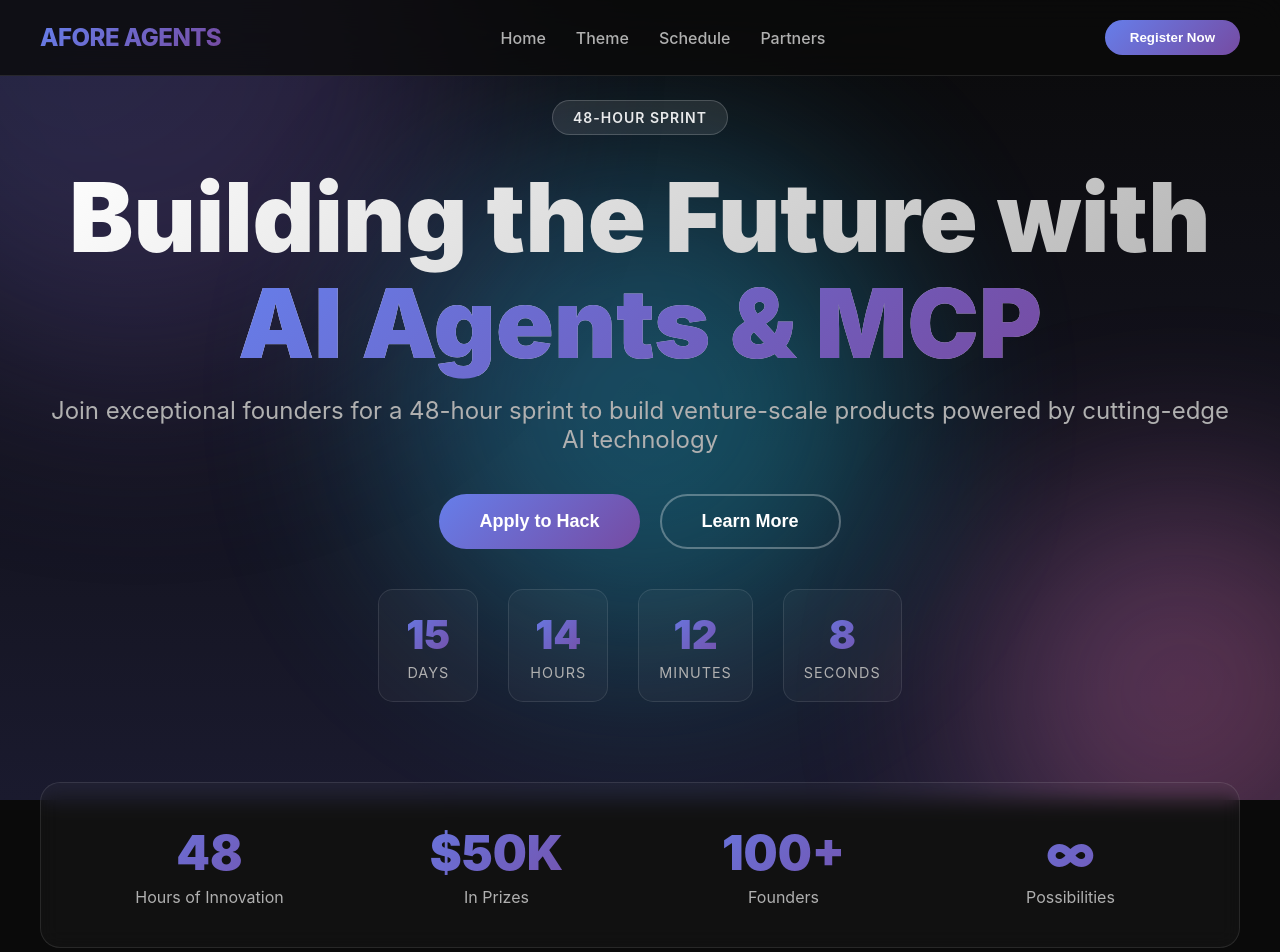
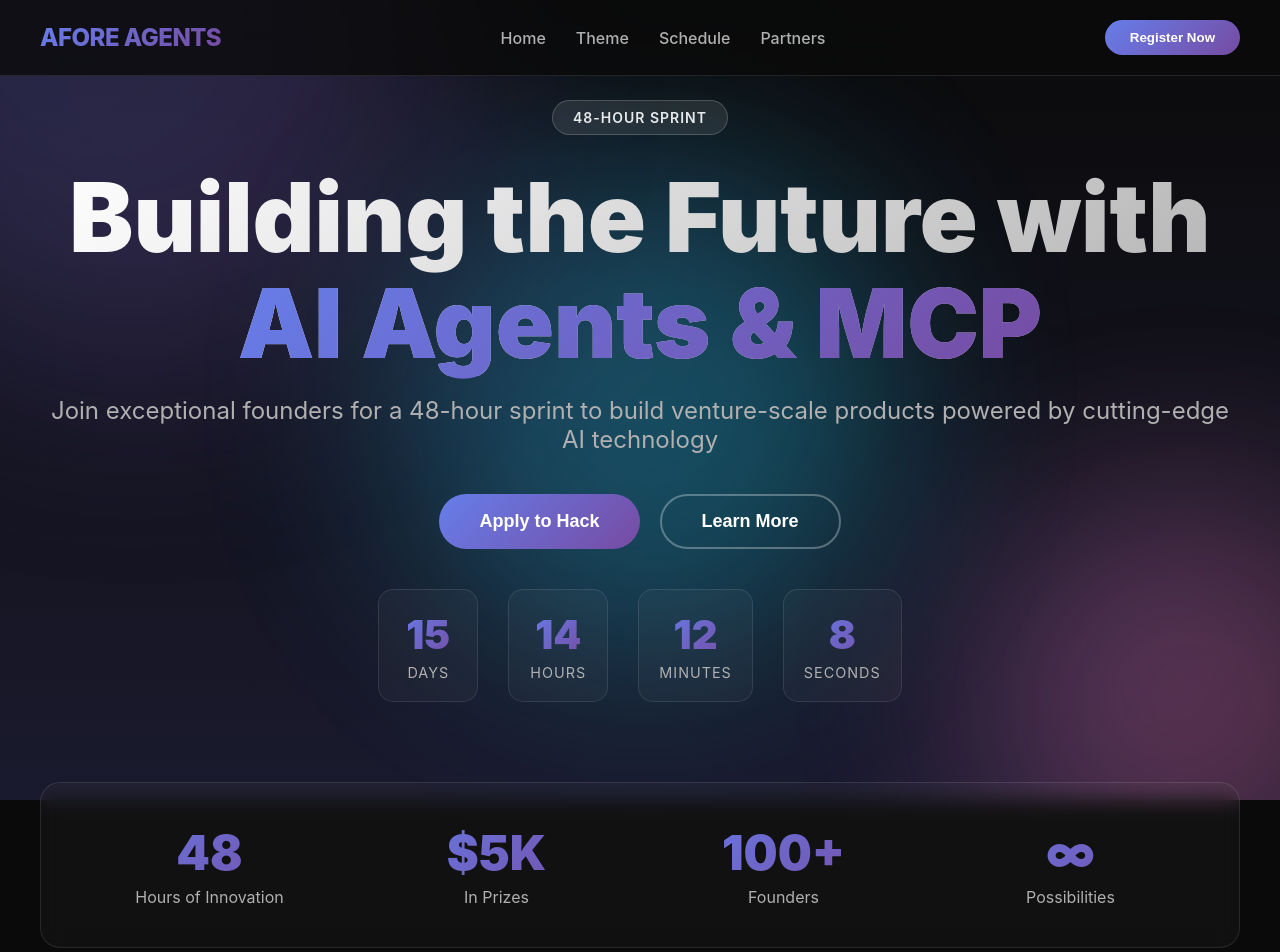
Before and after one commit to winnie14742/afore-hackathon, a Next.js app: page / in a window 1280 px wide. Shown: the top 952 px of the page. Built offline with nearby package versions, Linux system fonts and the light colour scheme.

Commit message:
Update page.js

```diff
--- a/app/page.js
+++ b/app/page.js
@@ -150,7 +150,7 @@ export default function Home() {
               <div className="stat-label">Hours of Innovation</div>
             </div>
             <div className="stat">
-              <div className="stat-number">$50K</div>
+              <div className="stat-number">$5K</div>
               <div className="stat-label">In Prizes</div>
             </div>
             <div className="stat">
```
